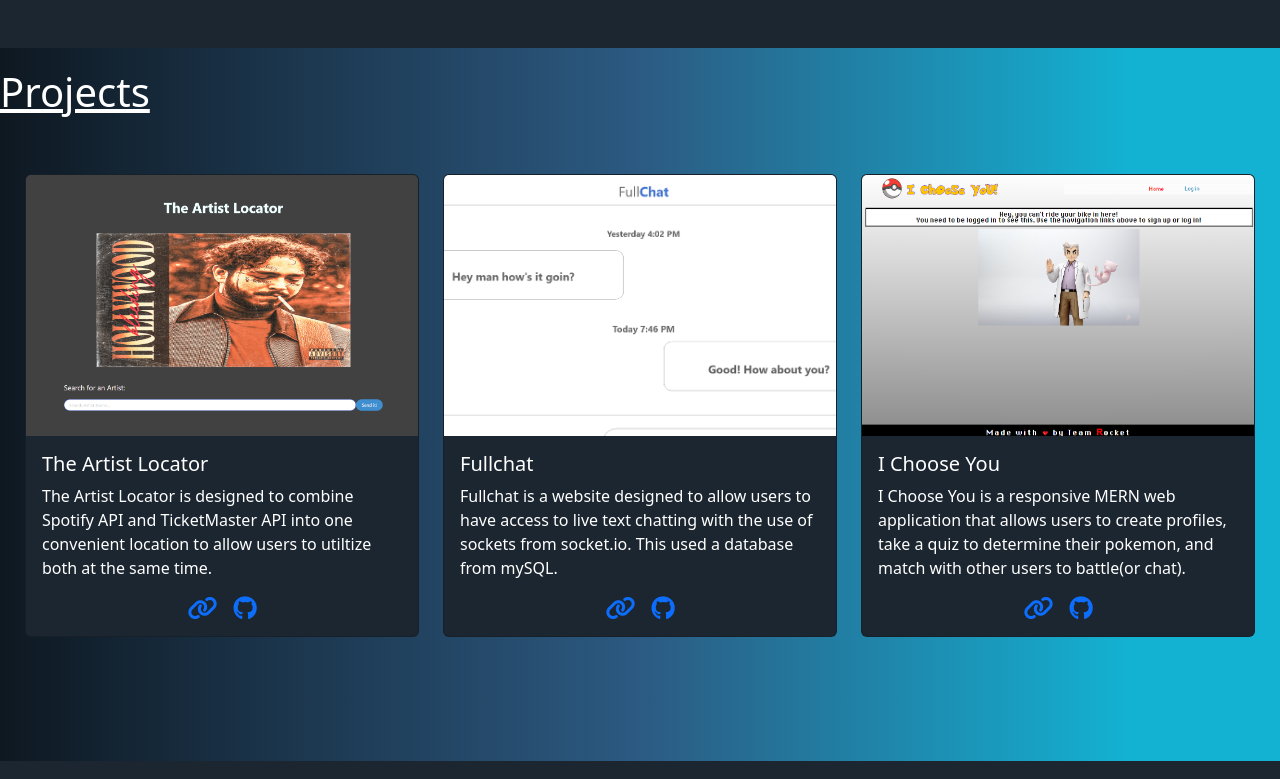
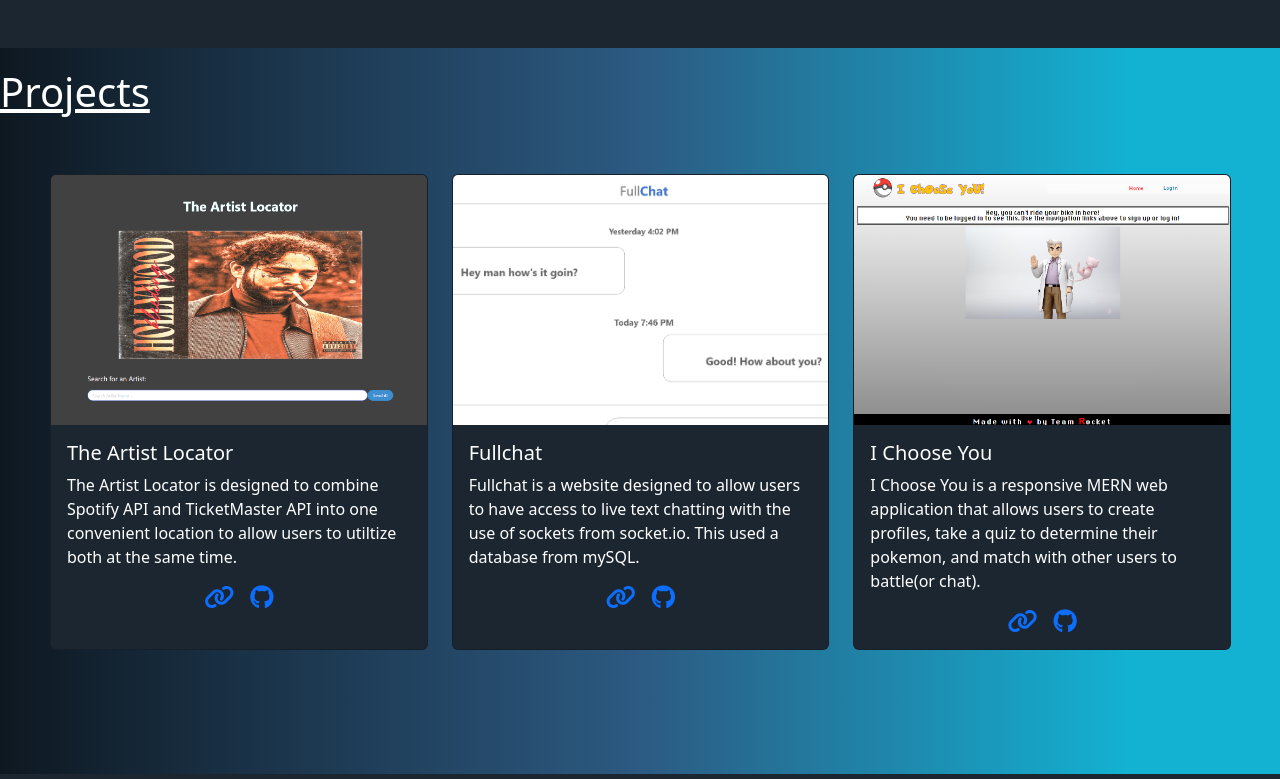
Before and after one commit to Andre-Martinez-1/react-portfolio, a React (Create React App) app: page / in a window 1280 px wide. Shown: the part 1082-1861 px from the top of the page. Built offline with nearby package versions, Linux system fonts and the light colour scheme; grey boxes are pictures that could not be loaded.

Commit message:
fixed padding and width issue

```diff
--- a/src/components/css/portfolio.css
+++ b/src/components/css/portfolio.css
@@ -23,7 +23,7 @@
 .row-cols-1{
   padding-top: 50px;
   padding-bottom: 100px;
-  padding-left: 25px;
+  padding-left: 50px;
   padding-right: 25px;
 }
 
@@ -48,3 +48,7 @@
   background: #1c2630;
   animation: animate 8s linear infinite;
 }
+
+.row{
+  width: 100%!important;
+}
```
